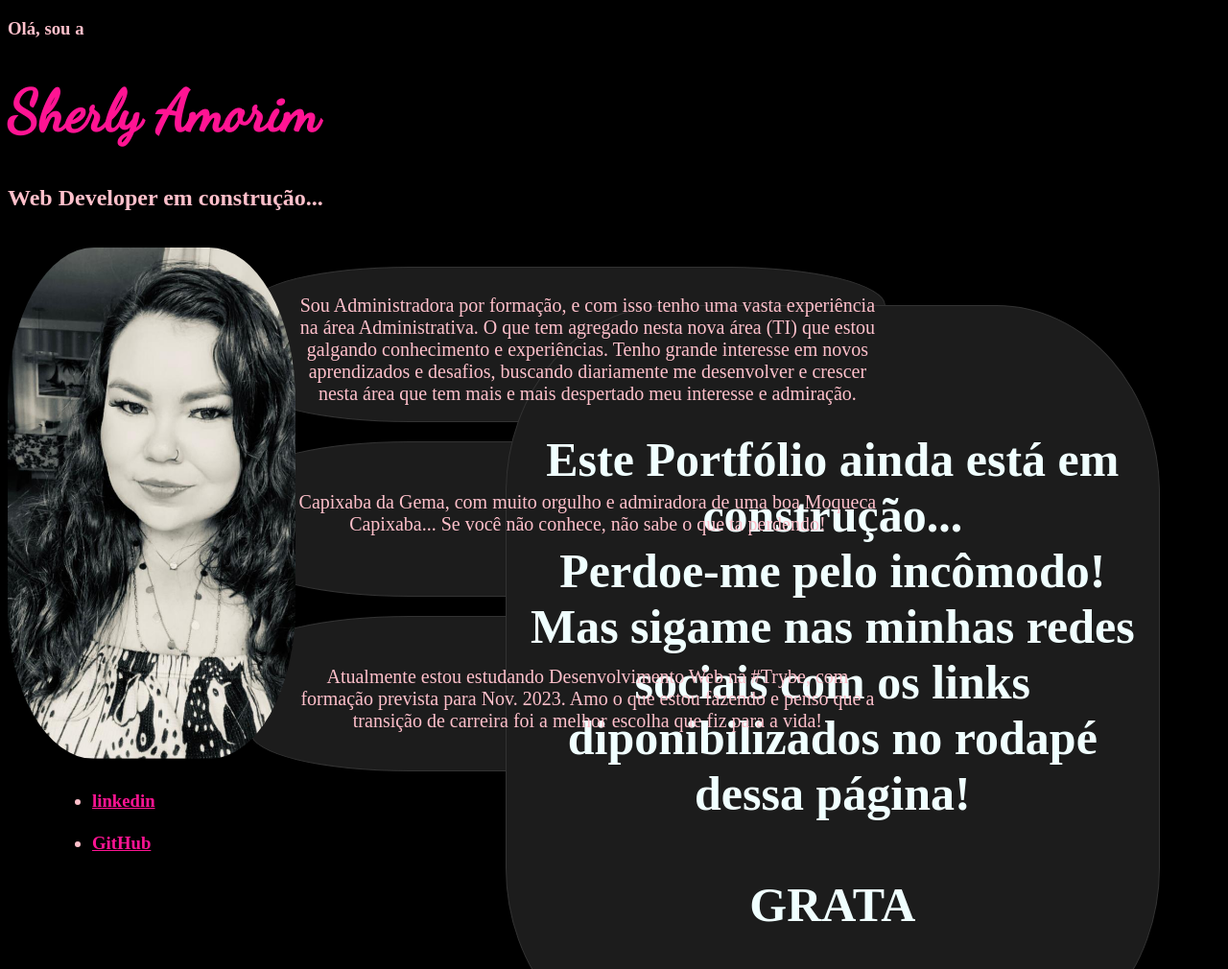
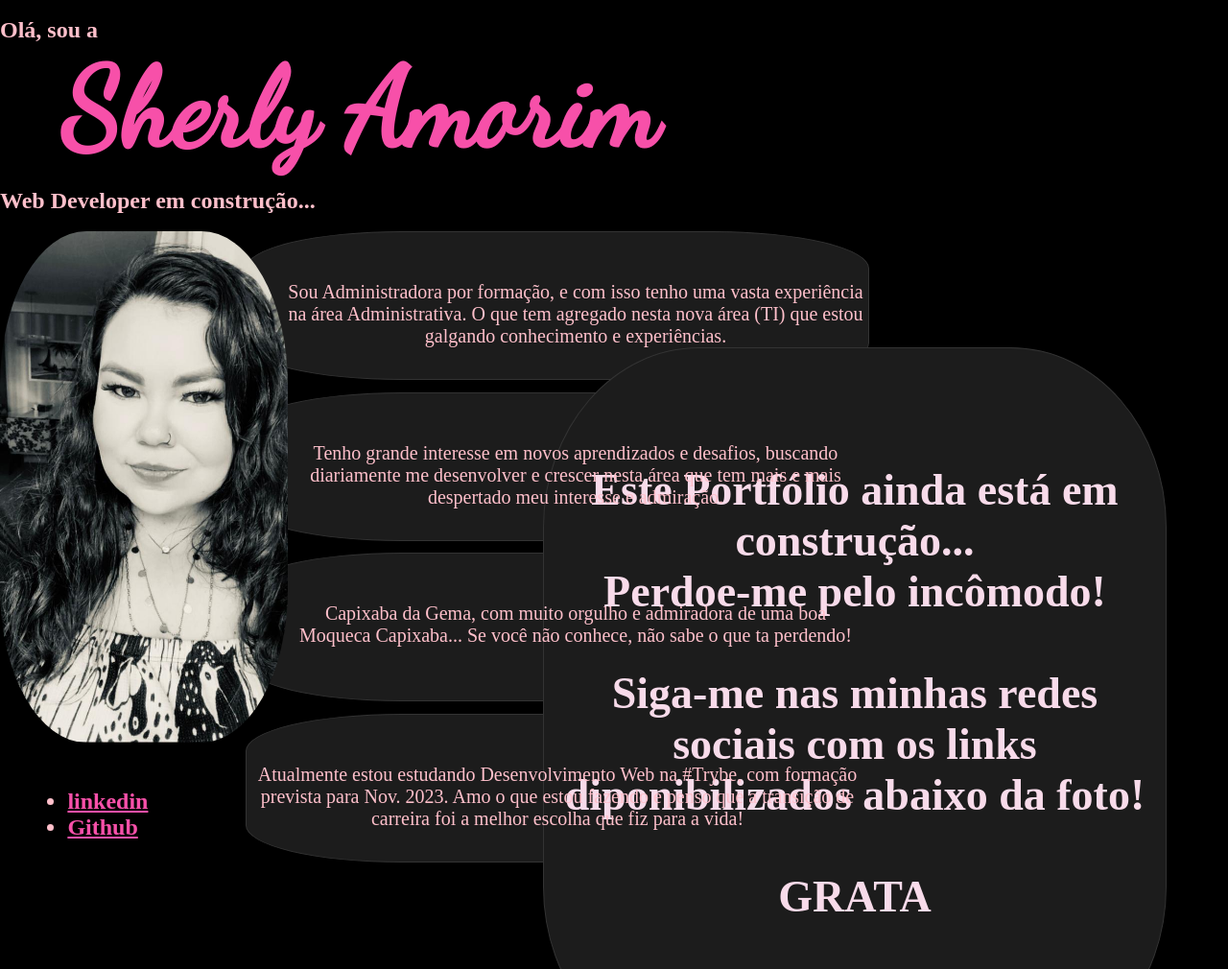
Before and after one commit to SherlyAmorim/SherlyAmorim.github.io, a plain HTML site: page index.html in a window 1280 px wide. Shown: the top 1010 px of the page at 96% size. Drawn offline with Linux system fonts and the light colour scheme.

Commit message:
Melhorando o layout do portifólio

```diff
--- a/index.html
+++ b/index.html
@@ -5,6 +5,13 @@
     <title>Sherly Amorim</title>
     <style>
         @import url('https://fonts.googleapis.com/css2?family=Dancing+Script&display=swap');
+
+        * {
+            border: 0;
+            padding: 0;
+            margin: 0;
+            box-sizing: border-box;
+        }
 
         body{
             background-color: black;
@@ -17,20 +24,21 @@
         h1{
             font-family: 'Dancing Script', cursive, sans-serif;
             text-align: left;
-            font-size: 60px;
-            color: #FF1493;
+            font-size: 115px;
+            color: #f750a9;
+            margin: 0 0 1% 5%
         }
         p {
             background-color: #1C1C1C;
             width: 650px;
-            height: 150px;
+            height: 155px;
             padding: 5px;
             border: 1px solid #333;
             border-radius: 25%;
             background-size: 50% 80%;
             text-align: center;
             font-size: 20px;
-            margin-left: 20%;
+            margin: 0 5% 1% 20%;
         }
         #pagConstrucao {
             background-color: #1C1C1C;
@@ -41,32 +49,33 @@
             border-radius: 25%;
             background-size: 50% 80%;
             text-align: center;
-            font-size: 50px;
-            color: azure;
+            font-size: 46px;
+            color: #f8dbea;
             float: right;
-            margin: -40% 5%;
+            margin: -43% 5%;
+
         }
         #rede {
-            color: #FF1493;
+            color: #f750a9;
         }
 
     </style>
 </head>
 <body>
-    <h3>Olá, sou a</h3>
+    <br><h2>Olá, sou a</h2>
     <h1>Sherly Amorim</h1>
     <h2>Web Developer em construção...</h2><br>
     <img src="Sherly.jpeg" width="300px" style="float:left">
-    <p><br>Sou Administradora por formação, e com isso tenho uma vasta experiência na área Administrativa. O que tem agregado nesta nova área (TI) que estou galgando conhecimento e experiências.
-    Tenho grande interesse em novos aprendizados e desafios, buscando diariamente me desenvolver e crescer nesta área que tem mais e mais despertado meu interesse e admiração.</p>
+    <p><br><br> Sou Administradora por formação, e com isso tenho uma vasta experiência na área Administrativa. O que tem agregado nesta nova área (TI) que estou galgando conhecimento e experiências.
+    </p><p><br><br> Tenho grande interesse em novos aprendizados e desafios, buscando diariamente me desenvolver e crescer nesta área que tem mais e mais despertado meu interesse e admiração.</p>
     <p><br><br>Capixaba da Gema, com muito orgulho e admiradora de uma boa Moqueca Capixaba...
     Se você não conhece, não sabe o que ta perdendo!</p>
     <p><br><br>Atualmente estou estudando Desenvolvimento Web na #Trybe, com formação prevista para Nov. 2023.
     Amo o que estou fazendo e penso que a transição de carreira foi a melhor escolha que fiz para a vida!</p>
-    <h2 id="pagConstrucao"> <br><br> Este Portfólio ainda está em construção... <br> Perdoe-me pelo incômodo! <br> Mas sigame nas minhas redes sociais com os links diponibilizados no rodapé dessa página! <br><br> GRATA</h2>
-    <ul style="margin: 0 0 0 3.8%;"><h3>
-        <li><a href="https://www.linkedin.com/in/sherlyamorim-ti/" target="_blank" id="rede">linkedin</a></li><br>
-        <li><a href="https://github.com/SherlyAmorim" target="_blank" id="rede">GitHub</a></li>
-    </h3></ul>
+    <h2 id="pagConstrucao"> <br><br> Este Portfólio ainda está em construção... <br> Perdoe-me pelo incômodo! <br><br> Siga-me nas minhas redes sociais com os links diponibilizados abaixo da foto! <br><br> GRATA</h2>
+    <ul style="margin: -7% 0 0 5.5%;"><h2>
+        <li><a href="https://www.linkedin.com/in/sherlyamorim-ti/" target="_blank" id="rede">linkedin</a></li>
+        <li><a href="https://github.com/SherlyAmorim" target="_blank" id="rede">Github</a></li>
+    </h2></ul>
 </body>
 </html>
```
